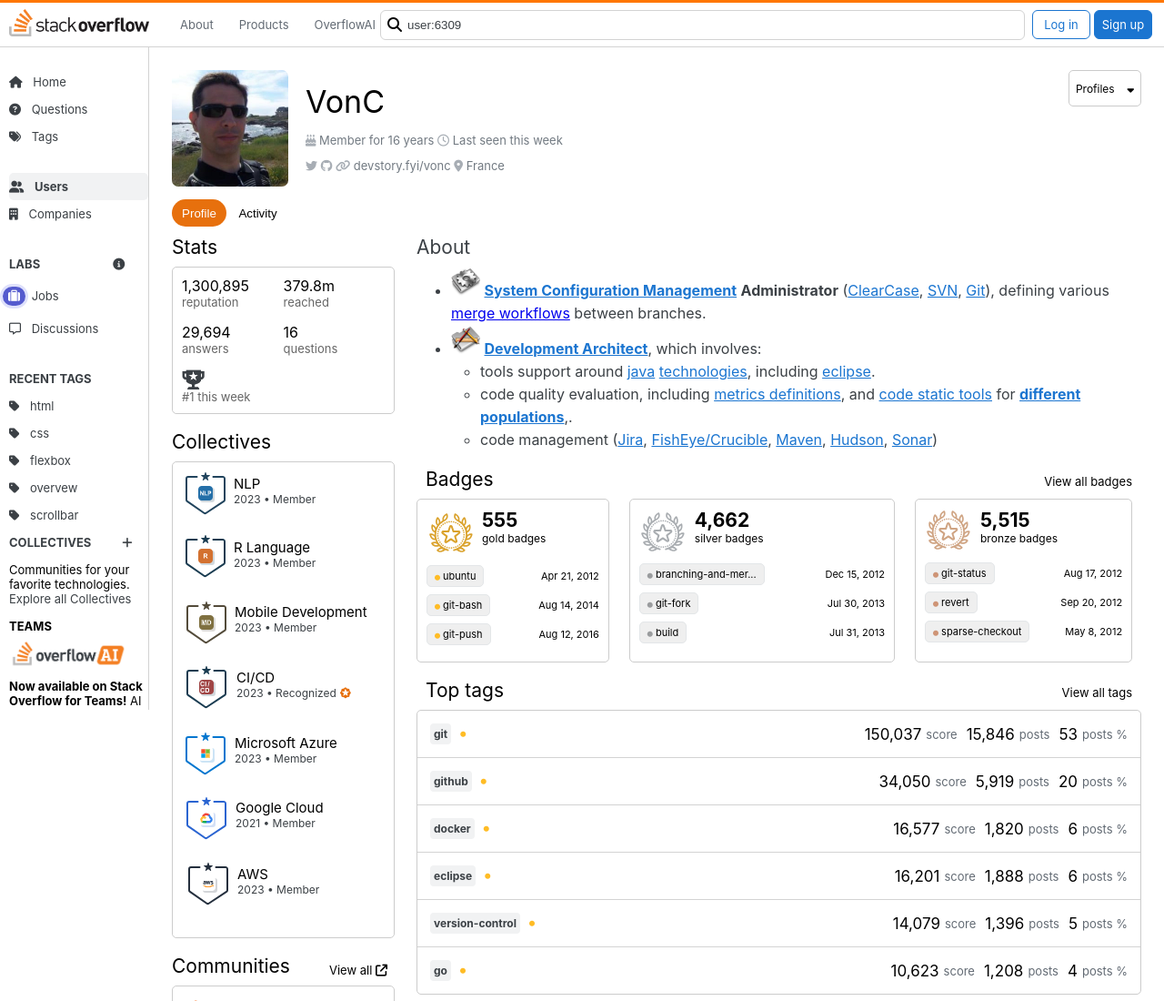
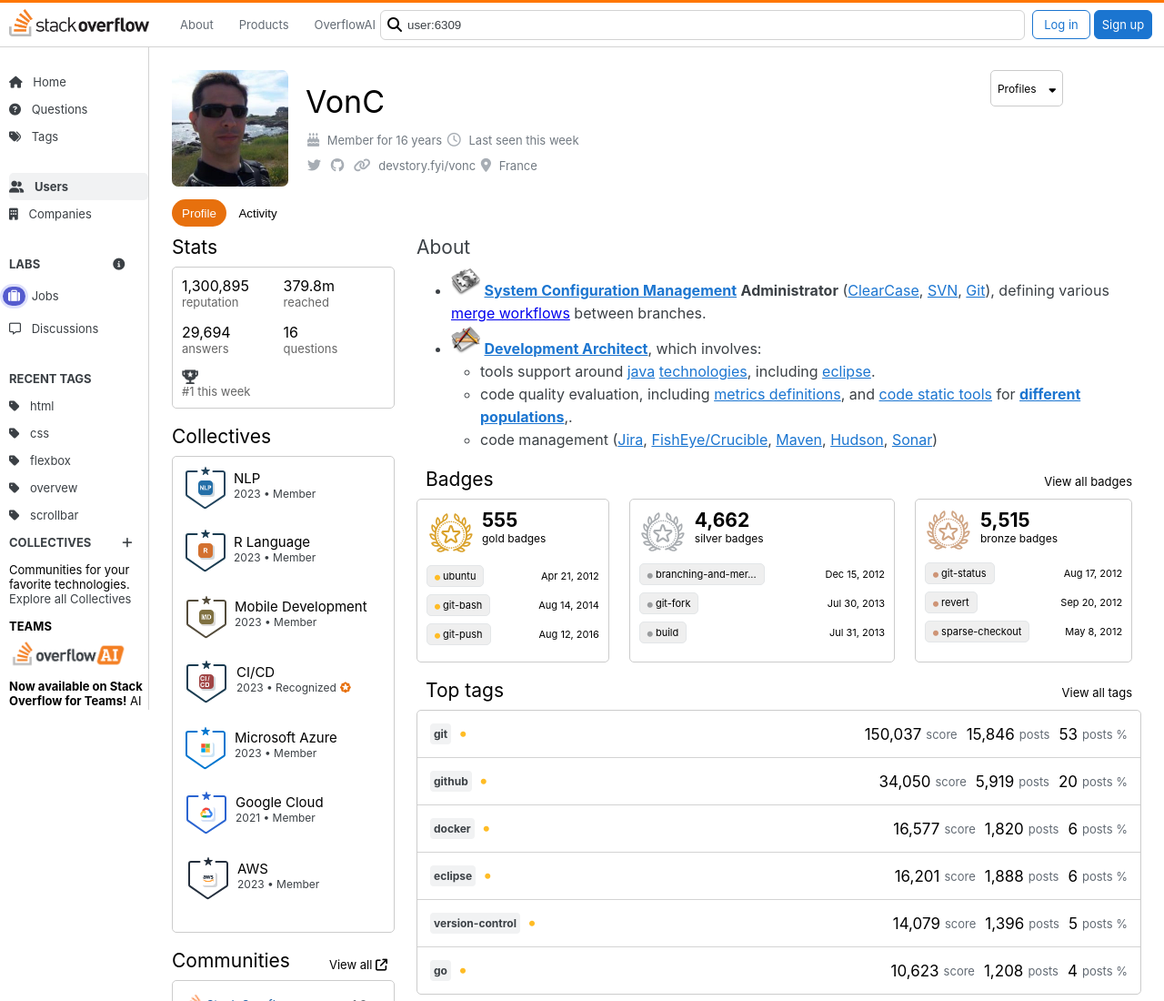
Before and after one commit to shreyastechv/stackoverflow-clone, a plain HTML site: page index.html in a window 1280 px wide. Shown: the top 1100 px of the page at 91% size. Drawn offline with Linux system fonts and the light colour scheme.

Commit message:
Change size of icons in about section

```diff
--- a/css/styles.css
+++ b/css/styles.css
@@ -283,6 +283,14 @@
 	margin-top: 10px;
 }
 
+.about-icon {
+	font-size: 15px;
+	margin-right: 5px;
+	margin-left: 2px;
+}
+
+.about-icon:
+
 .top-right {
 	margin-left: auto;
 }
@@ -465,7 +473,7 @@
 }
 
 .trophy-img {
-	width: 25px;
+	width: 18px;
 }
 
 .bottom-right > * {
```
